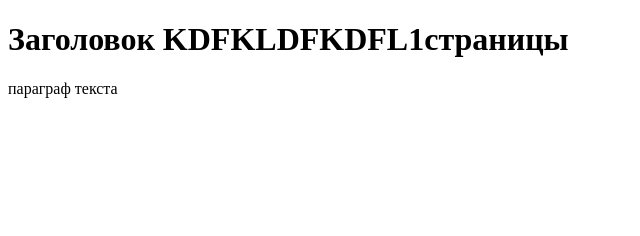
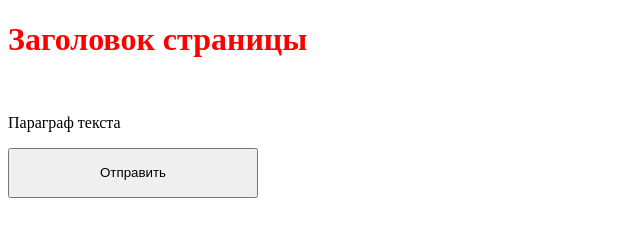
Before and after one commit to savaal15/sava, a plain HTML site: page f.html in a window 1280 px wide. Shown: the whole page, without its empty margins (0-640 px from the left). Drawn offline with Linux system fonts and the light colour scheme.

Commit message:
first comit

```diff
--- a/f.html
+++ b/f.html
@@ -1,11 +1,21 @@
 <!DOCTYPE html>
-<html>
+<html lang="ru">
   <head>
-    <title>Назв11111ание документа (страницы)</title>
+    <meta charset="UTF-8" />
+    <title>Название документа</title>
+
+
+      <link rel="stylesheet" href="styles/styles.css">
+
+
   </head>
   <body>
-    <h1>Заголовок KDFKLDFKDFL1страницы</h1>
-      <p title="подсказка для параграфа">параграф текста</p>
+    <h1>Заголовок страницы</h1>
+    <br>
+    <p>Параграф текста</p>
+
+<div class="header">
+  <button class="button bbutton-red">Отправить</button>
+</div>
   </body>
-
 </html>
--- /dev/null
+++ b/styles/styles.css
@@ -0,0 +1,39 @@
+
+h1{
+  color: red;
+}
+.button {
+  width: 150px;
+  height: 50px;
+}
+/* Стили оформления элемента*/
+.button-red {
+  background: red;
+  color: white;
+  border: 1px solid black;
+}
+/* Стили содержимого */
+.header .button {
+  width: 250px;
+}
+/*
+/.button {
+    height: 20px;
+    padding: 0;
+    background: transparent;
+    font-size: 16px;
+    line-height: 20px;
+    color: white;
+}
+
+.button--red {
+
+  color: white;
+}
+
+.popup__button{
+  margin: 0 10px;
+}
+.popup__button--no-margin{
+  margin: 0;
+}*/
```
